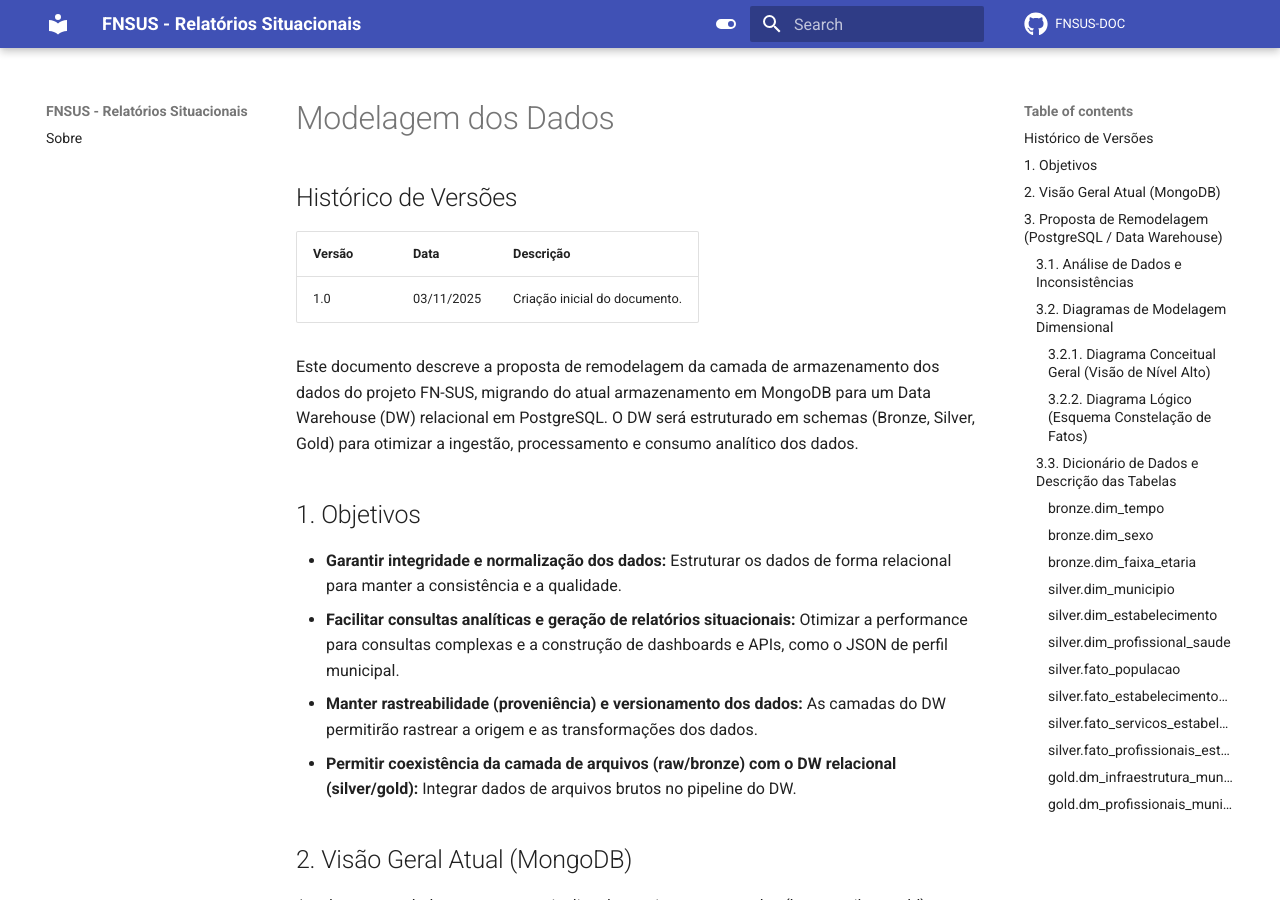
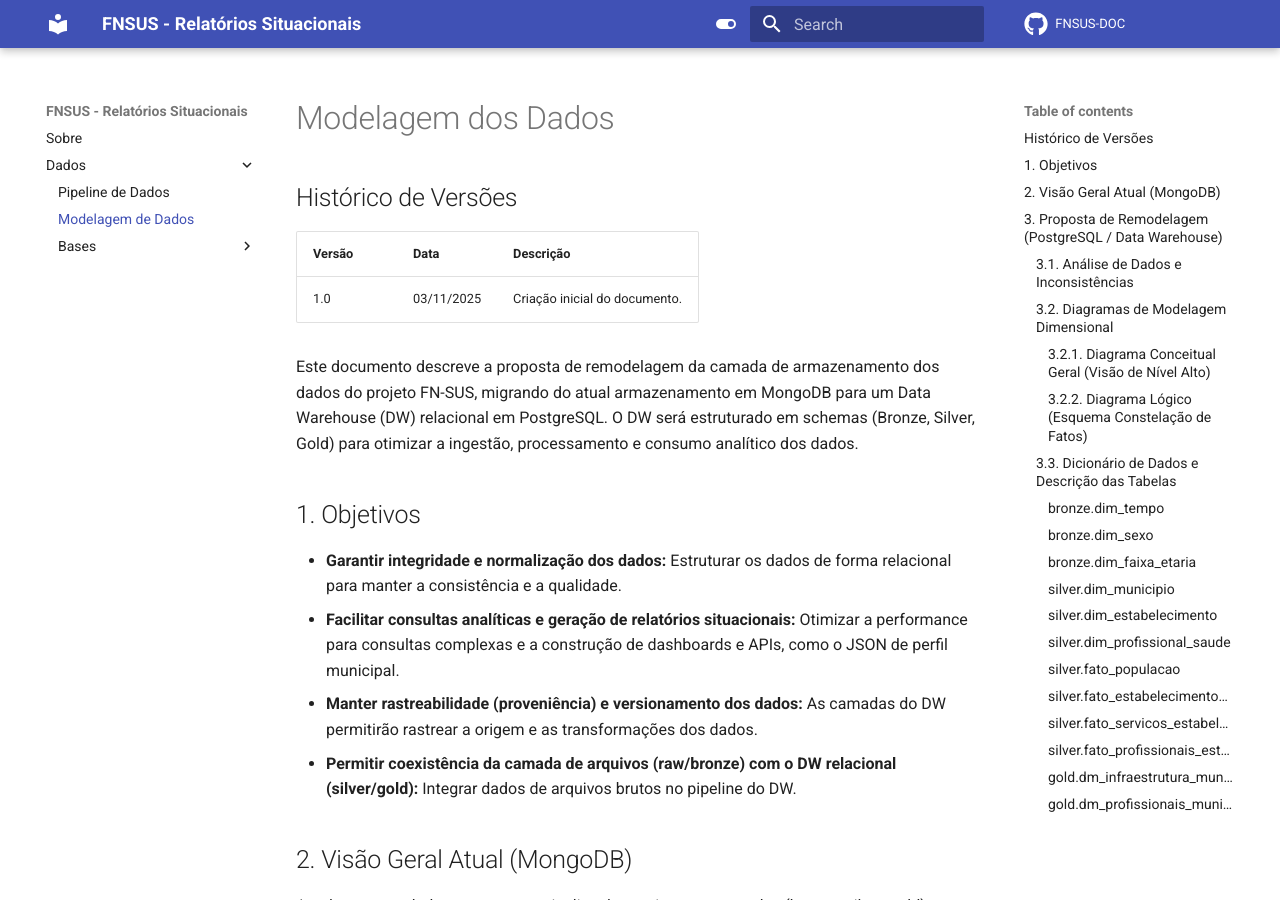
Before and after one commit to FNSUS/FNSUS-DOC, an MkDocs documentation site: the page built from docs/dados/modelagem/modelagem.md, in a window 1280 px wide and 900 px high. Built offline with MkDocs 1.6.1 and Material for MkDocs 9.7.7, drawn with Linux system fonts in a browser that asks for light colours; comment, search, counter and statistics services are not loaded.

Commit message:
ref: ajusta paginacao da gitpages

```diff
--- a/mkdocs.yml
+++ b/mkdocs.yml
@@ -44,3 +44,9 @@ extra_css:
 
 nav:
   - Sobre: "index.md"
+  - Dados:
+      - Pipeline de Dados: "dados/modelagem/exemplo-dados.md"
+      - Modelagem de Dados: "dados/modelagem/modelagem.md"
+      - Bases:
+        - CNES:
+          - PySUS vs Dados Abertos: "dados/bases/cnes/comparacao_estabelecimento.md"
```
